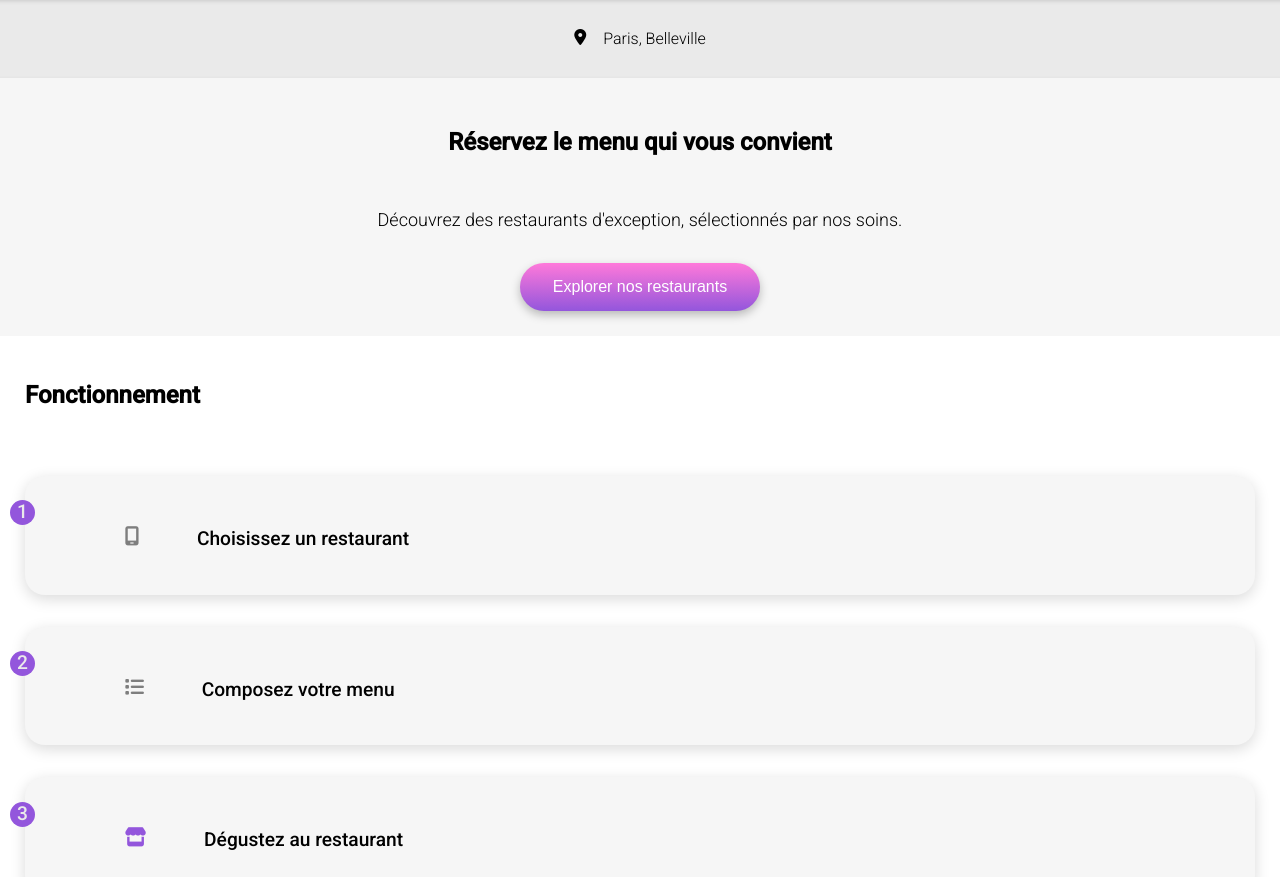
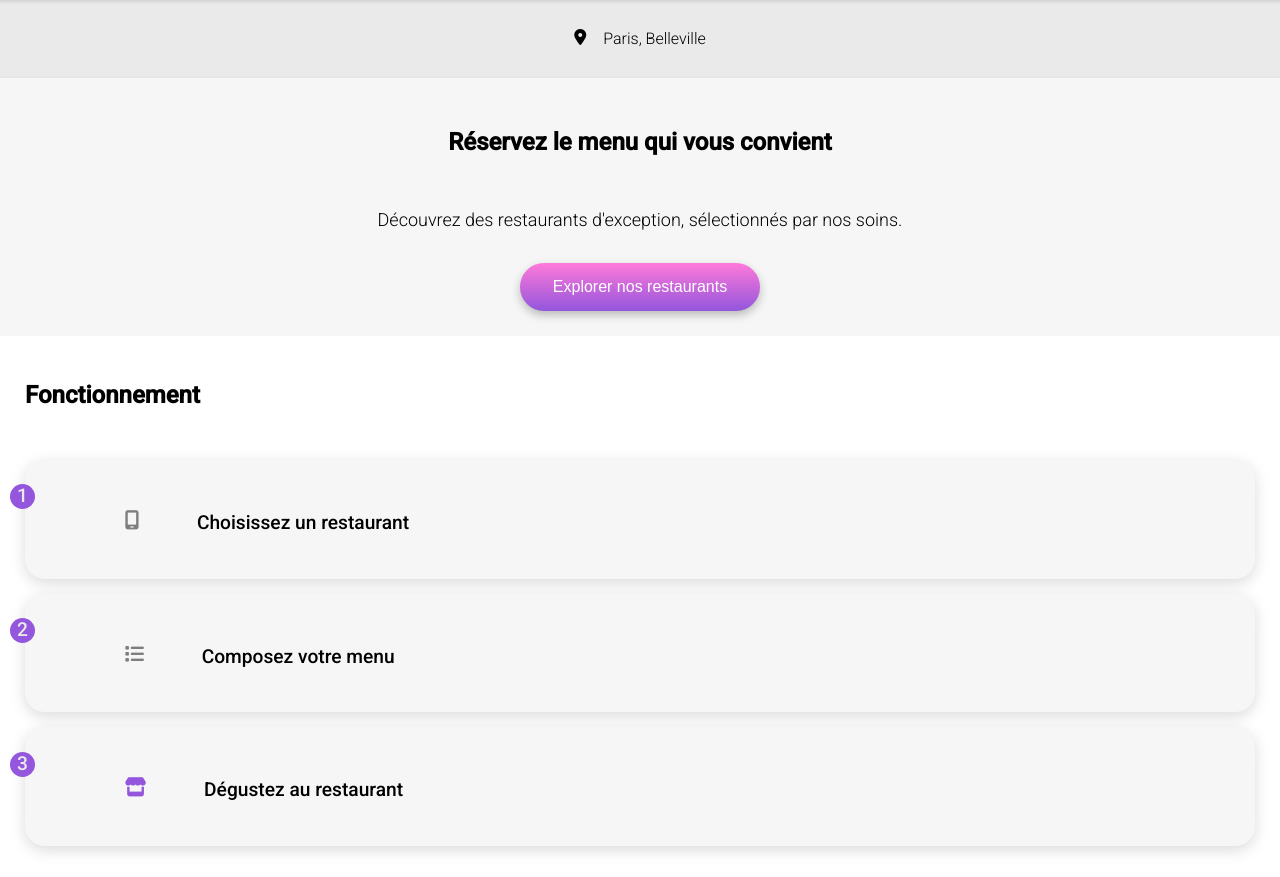
Before and after one commit to RKL715/OC-P4-OhMyFood, a website: page index.html in a window 1280 px wide. Shown: the part 75-952 px from the top of the page. Drawn offline with Linux system fonts and the light colour scheme; a web font is replaced by a local one.

Commit message:
replace ul tuto for div + span (w3c)

```diff
--- a/SASS/_tuto.scss
+++ b/SASS/_tuto.scss
@@ -13,6 +13,7 @@ menu {
     display: flex;
     flex-direction: column;
     width: 100%;
+    gap: 15px;
     .fa-solid {
       color: #7e7e7e;
       padding-left: 5%;
@@ -21,9 +22,10 @@ menu {
     .fa-store {
       color: $main-color;
     }
-    ul {
+    .tuto__steps_card {
       @include small_card;
       height: 45px;
+
       position: relative;
     }
     .number {
--- a/index.html
+++ b/index.html
@@ -44,20 +44,20 @@
    <section class="tuto">
       <h2 class="fonction">Fonctionnement</h2>
       <menu>
-         <li class="tuto__steps">
-            <ul>
+         <div class="tuto__steps">
+            <span class="tuto__steps_card">
                <p class="number">1</p>
                <p><i class="fa-solid fa-mobile-screen"></i> Choisissez un restaurant</p>
-            </ul>
-            <ul>
+            </span>
+            <span class="tuto__steps_card">
                <p class="number">2</p>
                <p><i class="fa-solid fa-list"></i> Composez votre menu</p>
-            </ul>
-            <ul>
+            </span>
+            <span class="tuto__steps_card">
                <p class="number">3</p>
                <p><i class="fa-solid fa-store"></i> Dégustez au restaurant</p>
-            </ul>
-         </li>
+            </span>
+         </div>
       </menu>
    </section>
 
```
Also changed, not shown: assets/CSS/styles.css, 1 other file.
